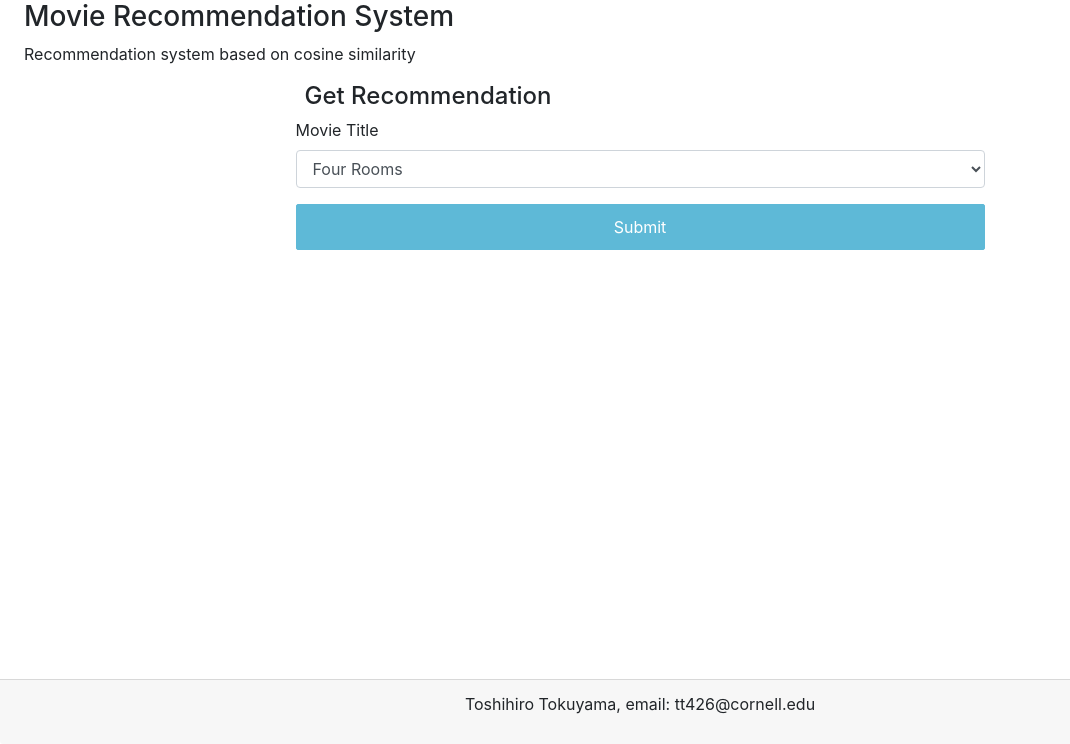
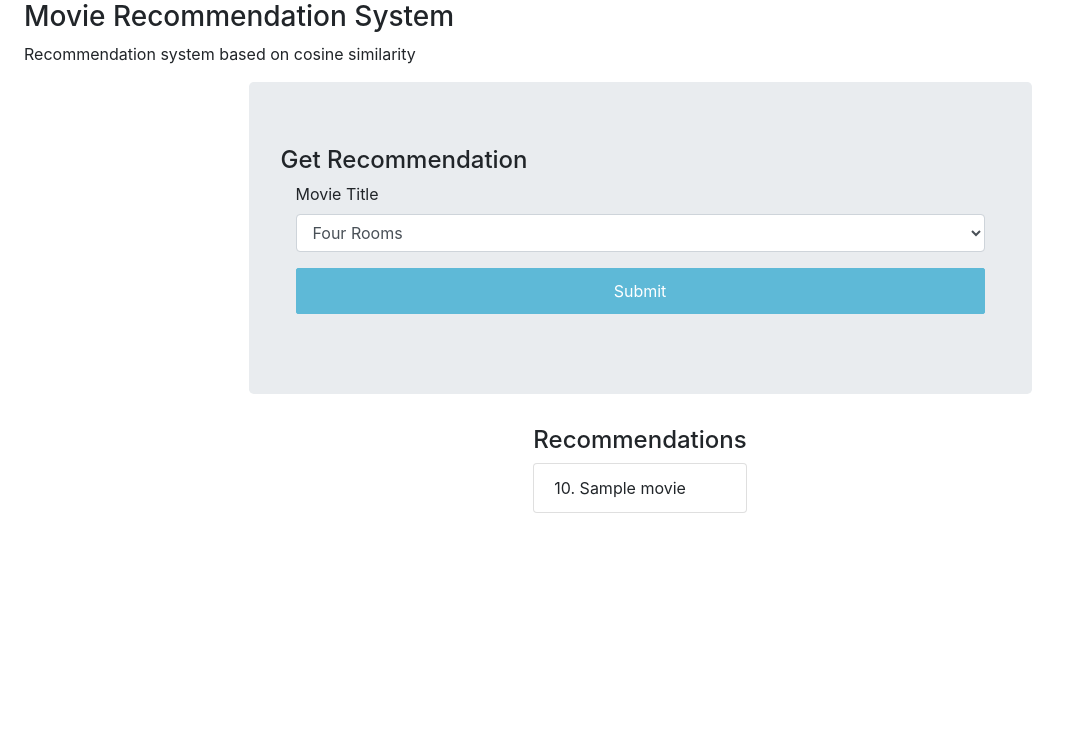
Before and after one commit to tt0507/ML_website, a Flask app: template app/project/templates/rs_cosine.html in a window 1280 px wide. Shown: the part 56-800 px from the top of the page, without its empty margins (0-1070 px from the left). Run offline with Flask 2, Linux system fonts and the light colour scheme; the template is opened without the code that fills it: values that come from a table or form of the project are taken from there, most other values are stand-ins (such as "Sample title", 1, 10 or a date in 2020); parts of the project's set-up code (start-up, migrations or seed data) failed here and were passed over; some libraries are stand-ins or nearby versions.

Commit message:
finish recommendation cosine

```diff
--- a/app/project/templates/rs_cosine.html
+++ b/app/project/templates/rs_cosine.html
@@ -4,8 +4,8 @@
 <h3 class="pl-4">Movie Recommendation System</h3>
 <p class="pl-4">Recommendation system based on cosine similarity</p>
 
-<form action="" method="post" novalidate style="margin-right: auto; margin-left: auto; width: fit-content">
-  <h4 class="pl-4">Get Recommendation</h4>
+<form action="" method="post" novalidate style="margin-right: auto; margin-left: auto; width: fit-content" class="jumbotron">
+  <h4>Get Recommendation</h4>
   {{form.hidden_tag()}}
   <div class="form-group container-fluid">
     <label for="movie_title">Movie Title</label>
@@ -20,4 +20,15 @@
     {{form.submit()}}
   </div>
 </form>
+
+<div style="margin-right: auto; margin-left: auto; width: fit-content">
+  {% if movie_list %}
+  <h4>Recommendations</h4>
+  {% endif %}
+  <ul class="list-group">
+    {% for i, movie in movie_list %}
+    <li class="list-group-item">{{i+1}}. {{movie}}</li>
+    {% endfor %}
+  </ul>
+</div>
 {% endblock %}
--- a/app/static/styles.css
+++ b/app/static/styles.css
@@ -6,7 +6,7 @@
 }
 
 .footer {
-    position: absolute;
+    position: fixed;
     left: 0;
     bottom: 0;
     right: 0;
--- a/app/templates/base.html
+++ b/app/templates/base.html
@@ -26,11 +26,6 @@
   {% block content %}{% endblock %}
 </main>
 
-<div class="footer">
-  <footer class="card-footer">
-    <p>Toshihiro Tokuyama, email: tt426@cornell.edu</p>
-  </footer>
-</div>
 {% block script %}{% endblock %}
 <!-- Optional JavaScript -->
 <!-- jQuery first, then Popper.js, then Bootstrap JS -->
```
Also changed, not shown: app/model/recommendation_cosine.py (+8 -7 lines), app/project/project.py (+5 -2 lines).
